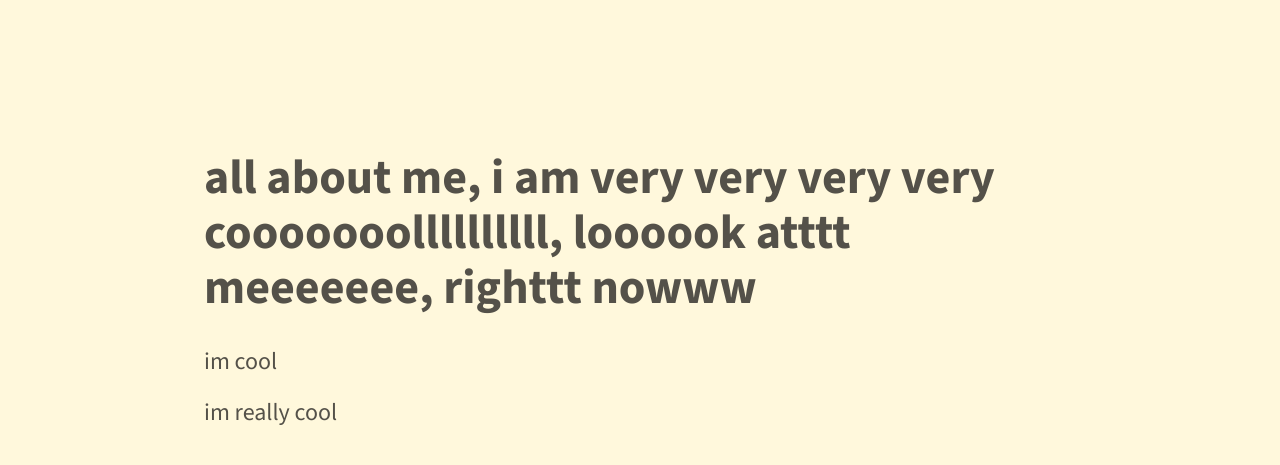
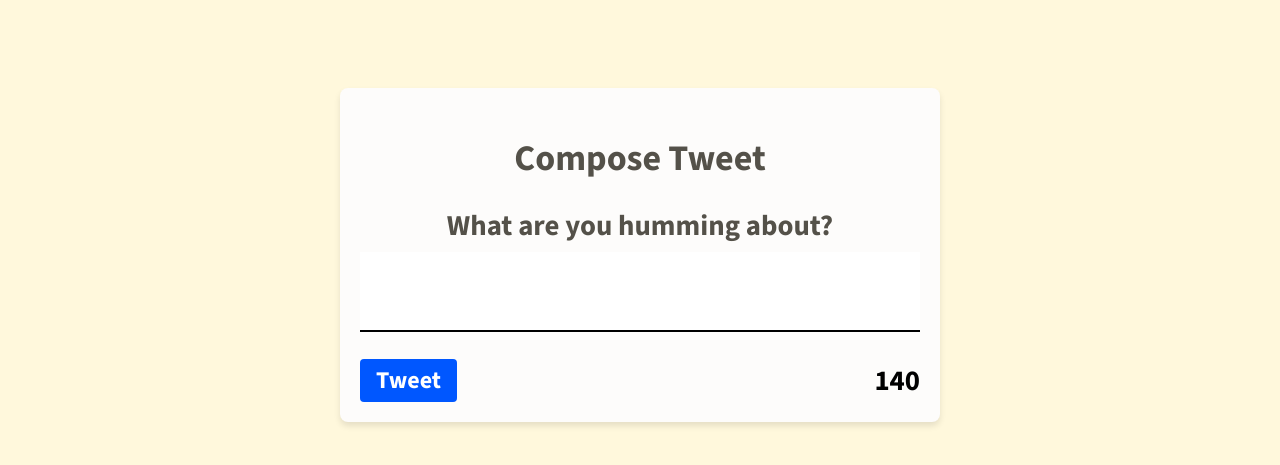
Before and after one commit to mahee045/Tweeter, a website: page public/index.html in a window 1280 px wide. Shown: the part 791-1256 px from the top of the page. Drawn offline with nearby package versions, Linux system fonts and the light colour scheme.

Commit message:
new tweet styling

```diff
--- a/public/index.html
+++ b/public/index.html
@@ -17,7 +17,7 @@
     <script src="https://ajax.googleapis.com/ajax/libs/jquery/3.4.1/jquery.min.js"></script>
 
     <!-- App JS -->
-    <script type="text/javascript" src="/scripts/client.js"></script>
+    <script type="text/javascript" src="scripts/client.js"></script>
 
     <!-- FONTS: Bungee and Source Sans-->
     <link rel="preconnect" href="https://fonts.googleapis.com">
@@ -29,6 +29,11 @@
 
     <!--Header CSS-->
     <link rel="stylesheet" href="styles/header.css">
+
+    <!--New Tweet CSS-->
+    <link rel="stylesheet" href="styles/new-tweet.css">
+
+
 
   </head>
 
@@ -46,7 +51,7 @@
 
   <header>
     <div>
-      <img src="/images/profile-hex.png">
+      <img src="images/profile-hex.png">
     </div>
     <br>
     <div>
@@ -59,9 +64,17 @@
 
     <!-- Page-specific (main) content here -->
     <main class="container">
-    <h1>all about me, i am very very very very cooooooollllllllll, loooook atttt meeeeeee, righttt nowww</h1>
-    <p>im cool</p>
-    <p>im really cool</p>
+      <section class="new-tweet">
+        <h2>Compose Tweet</h2>
+        <form action="/tweets" method="POST">
+          <label for="tweet-text">What are you humming about?</label>
+          <textarea name="text" id="tweet-text"></textarea>
+          <div>
+            <button type="submit">Tweet</button>
+            <output name="counter" class="counter" for="tweet-text">140</output>
+          </div>
+        </form>
+      </section>
 
     </main>
   </body>
--- a/public/styles/layout.css
+++ b/public/styles/layout.css
@@ -30,6 +30,6 @@ html {
  main.container {
   width: 90%;
   background-color: inherit;
-  padding: 140px;
+  padding: 90px;
   margin: 0 auto;
 }
--- /dev/null
+++ b/public/styles/new-tweet.css
@@ -0,0 +1,65 @@
+/* General Section Styling */
+.new-tweet {
+  margin: 20px auto;
+  width: 80%;
+  max-width: 600px;
+  background-color: #fdfcfb;
+  border-radius: 8px;
+  box-shadow: 0 4px 6px rgba(0, 0, 0, 0.1);
+  padding: 20px;
+  text-align: center;
+}
+
+/* Form Label */
+.new-tweet label {
+  font-size: 1.2em;
+  font-weight: bold;
+  text-align: center;
+  display: block;
+  margin-bottom: 10px;
+}
+
+/* Textarea Styling */
+.new-tweet textarea {
+  width: 100%;
+  height: 80px;
+  border: none;
+  border-bottom: 2px solid #000;
+  font-size: 1em;
+  padding: 10px;
+  margin-bottom: 10px;
+  resize: none;
+  outline: none;
+}
+
+/* Form Div (Button + Counter) */
+.new-tweet div {
+  display: flex;
+  justify-content: space-between;
+  align-items: center;
+  margin-top: 10px;
+}
+
+/* Tweet Button */
+.new-tweet button {
+  background-color: #0057ff;
+  color: #fff;
+  font-weight: bold;
+  font-size: 1em;
+  padding: 8px 16px;
+  border: none;
+  border-radius: 4px;
+  cursor: pointer;
+}
+
+.new-tweet button:hover {
+  background-color: #003db8;
+}
+
+/* Counter Styling */
+.new-tweet .counter {
+  font-size: 1.2em;
+  font-weight: bold;
+  color: #000;
+  text-align: right;
+}
--- a/server/data-files/initial-tweets.json
+++ b/server/data-files/initial-tweets.json
@@ -8,7 +8,7 @@
     "content": {
       "text": "If I have seen further it is by standing on the shoulders of giants"
     },
-    "created_at": 1734913982271
+    "created_at": 1735062134397
   },
   {
     "user": {
@@ -19,6 +19,6 @@
     "content": {
       "text": "Je pense , donc je suis"
     },
-    "created_at": 1735000382271
+    "created_at": 1735148534397
   }
 ]
```
